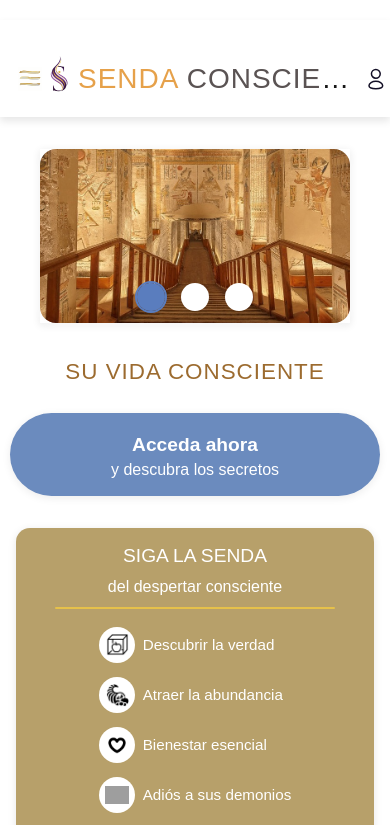
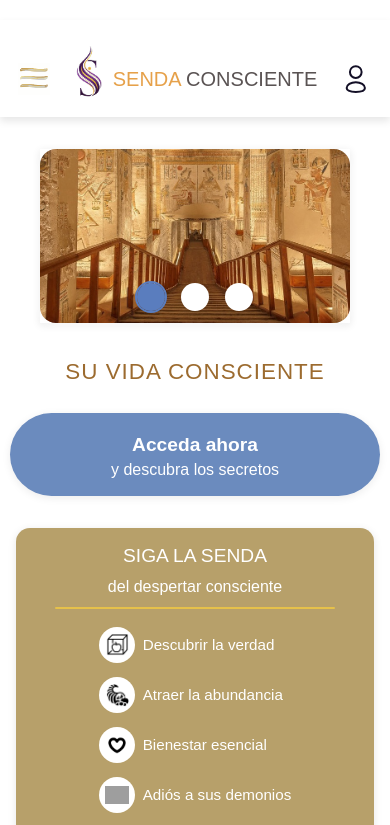
Before and after one commit to orbimatrix/Conscious-path, a Next.js app: page / in a window 390 px wide. Shown: the top 825 px of the page. Built offline with nearby package versions, Linux system fonts and the light colour scheme; grey boxes are pictures that could not be loaded.

Commit message:
Update header styles in globals.css to improve layout and responsiveness. Adjust logo size in Header component for better visual alignment. Modify justify-content properties for enhanced spacing in header elements.

```diff
--- a/src/app/components/Header.tsx
+++ b/src/app/components/Header.tsx
@@ -63,7 +63,7 @@ export default function Header() {
               <Image src="/img/menu/menu200.svg" alt="Menu" width={32} height={32} />
             </div>
               <div className="header-logo-container">
-                <Image src="/dollar.png" alt="Logo" width={22} height={22} />
+                <Image src="/dollar.png" alt="Logo" width={32} height={32} />
                 <span className="header-brand-text">
                   <span className="header-brand-senda">SENDA</span>
                   <span className="header-brand-consciente"> CONSCIENTE</span>
--- a/src/app/globals.css
+++ b/src/app/globals.css
@@ -420,14 +420,15 @@
 .header-logo-container {
   display: flex;
   align-items: center;
+  justify-content: flex-end;
   gap: 8px;
 }
 
 
 .header-brand-text {
-  font-weight: 400;
-  font-size: 28px;
-  letter-spacing: 1px;
+  /* font-weight: 400; */
+  font-size: 20px;
+  /* letter-spacing: 1px; */
   white-space: nowrap;
   overflow: hidden;
   text-overflow: ellipsis;
@@ -454,7 +455,7 @@
   box-shadow: 0 4px 8px 0 rgba(0,0,0,0.10);
   display: flex;
   align-items: center;
-  justify-content: space-around;
+  justify-content: space-evenly;
   /* padding: 8px 2rem 0 2rem; */
   height: 72px;
   position: relative;
```
